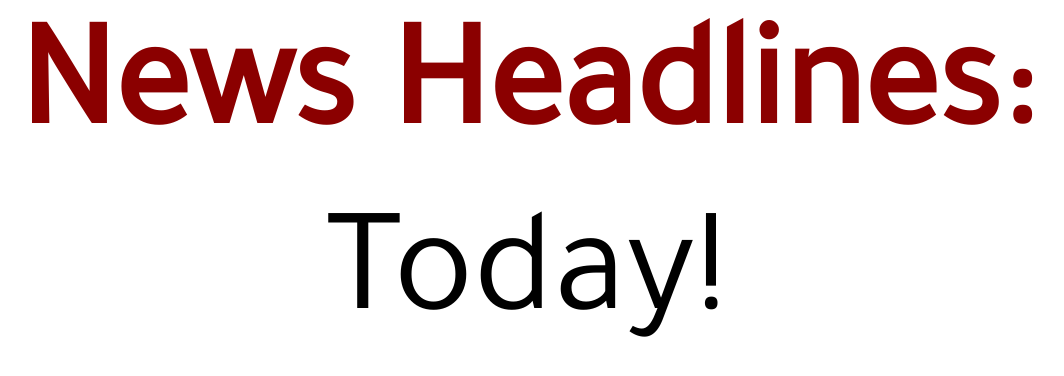
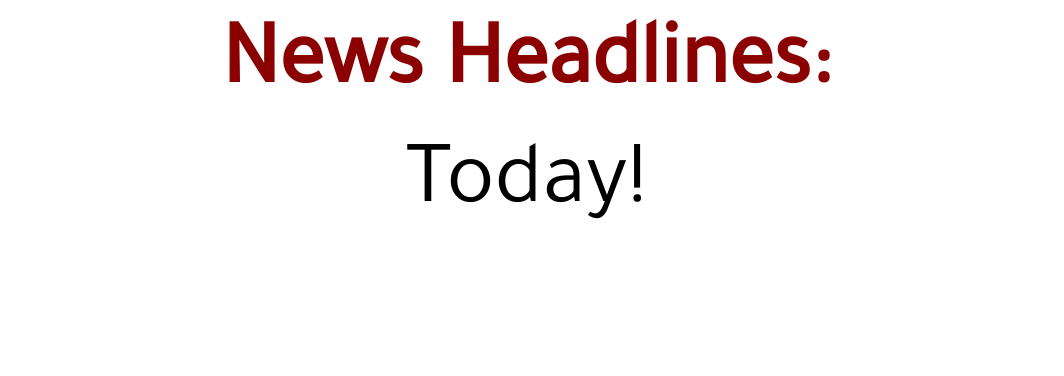
Before and after one commit to Benard18/expressnews, a Flask app: template app/templates/index.html in a window 1280 px wide. Shown: the part 152-528 px from the top of the page, without its empty margins (114-1178 px from the left). Run offline with Flask 2, Linux system fonts and the light colour scheme; the template is opened without the code that fills it, so the values that code supplies are empty; some libraries are stand-ins or nearby versions.

Commit message:
still making changes to the headline title

```diff
--- a/app/templates/index.html
+++ b/app/templates/index.html
@@ -8,7 +8,7 @@
     <!-- Content block -->
     {% block content %}
 <!-- General News section  -->
-      <h2 style="color: #8B0000;text-align: center;font-size: 150px;font-family: 'Tajawal', sans-serif;"><strong>News Headlines: <br><h3 style="color:black;text-align: center;font-size: 150px;font-family: 'Tajawal', sans-serif;">Today!</h3> </strong></h2>
+      <h2 style="color: #8B0000;text-align: center;font-size: 90px;font-family: 'Tajawal', sans-serif;"><strong>News Headlines: <br><h3 style="color:black;text-align: center;font-size: 90px;font-family: 'Tajawal', sans-serif;">Today!</h3> </strong></h2>
 <div class="font">
          <ul>
             {{macro.displayHeadlinesList(general)}}
```
